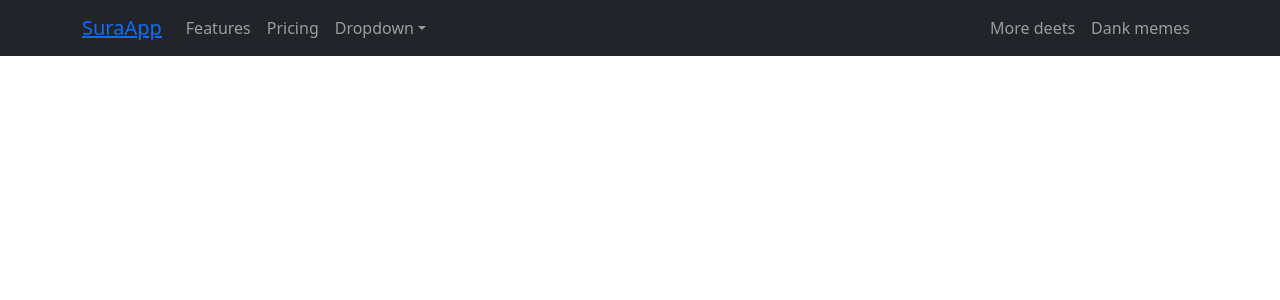
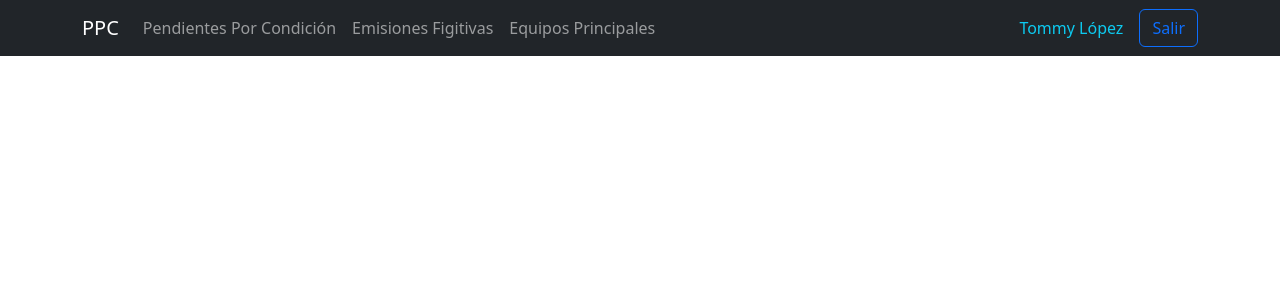
Before and after one commit to tbls/ppc-app, a React (Vite) app: page / in a window 1280 px wide. Shown: the top 300 px of the page. Built offline with nearby package versions, Linux system fonts and the light colour scheme.

Commit message:
mejora NavBar

```diff
--- a/src/dashboard/components/NavBar.jsx
+++ b/src/dashboard/components/NavBar.jsx
@@ -1,3 +1,4 @@
+import { Button } from 'react-bootstrap';
 import Container from 'react-bootstrap/Container';
 import Nav from 'react-bootstrap/Nav';
 import Navbar from 'react-bootstrap/Navbar';
@@ -8,32 +9,40 @@ function NavBar() {
   return (
     <Navbar collapseOnSelect expand="lg" bg="dark" variant="dark">
       <Container>
-        <Navbar.Brand>
-          <Link to="/">SuraApp </Link>
+        <Navbar.Brand as={Link} to="/">
+          PPC
         </Navbar.Brand>
 
         <Navbar.Toggle aria-controls="responsive-navbar-nav" />
+
         <Navbar.Collapse id="responsive-navbar-nav">
           <Nav className="me-auto">
-            <Nav.Link href="#features">Features</Nav.Link>
-            <Nav.Link href="#pricing">Pricing</Nav.Link>
-            <NavDropdown title="Dropdown" id="collasible-nav-dropdown">
-              <NavDropdown.Item href="#action/3.1">Action</NavDropdown.Item>
-              <NavDropdown.Item href="#action/3.2">
-                Another action
-              </NavDropdown.Item>
-              <NavDropdown.Item href="#action/3.3">Something</NavDropdown.Item>
+            <Nav.Link as={Link} to="/">
+              Pendientes Por Condición
+            </Nav.Link>
+
+            <Nav.Link href="#pricing">Emisiones Figitivas</Nav.Link>
+
+            <Nav.Link href="#pricing">Equipos Principales</Nav.Link>
+
+            {/* <NavDropdown
+              title="Pendientes Por Condición"
+              id="collasible-nav-dropdown"
+            >
+              <NavDropdown.Item href="#action/3.1">Pendientes</NavDropdown.Item>
+              <NavDropdown.Item href="#action/3.2">Superados</NavDropdown.Item>
+              <NavDropdown.Item href="#action/3.3">Cancelados</NavDropdown.Item>
               <NavDropdown.Divider />
               <NavDropdown.Item href="#action/3.4">
                 Separated link
               </NavDropdown.Item>
-            </NavDropdown>
+            </NavDropdown> */}
           </Nav>
-          <Nav>
-            <Nav.Link href="#deets">More deets</Nav.Link>
-            <Nav.Link eventKey={2} href="#memes">
-              Dank memes
-            </Nav.Link>
+          <Nav className="d-flex align-items-end align-items-lg-center">
+            <span className="text-info me-3 sm">Tommy López</span>
+            <Button variant={'outline-primary'} className="mt-1 mt-lg-0">
+              Salir
+            </Button>
           </Nav>
         </Navbar.Collapse>
       </Container>
```
